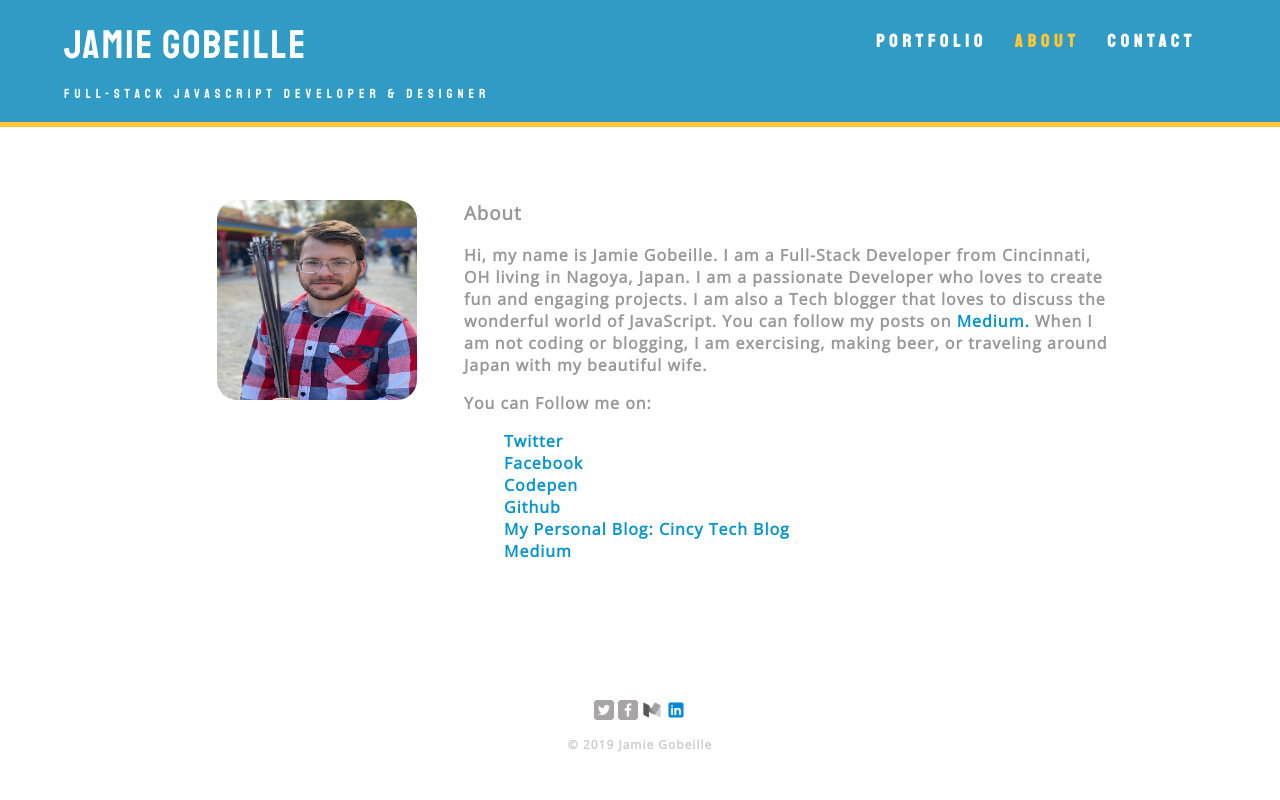
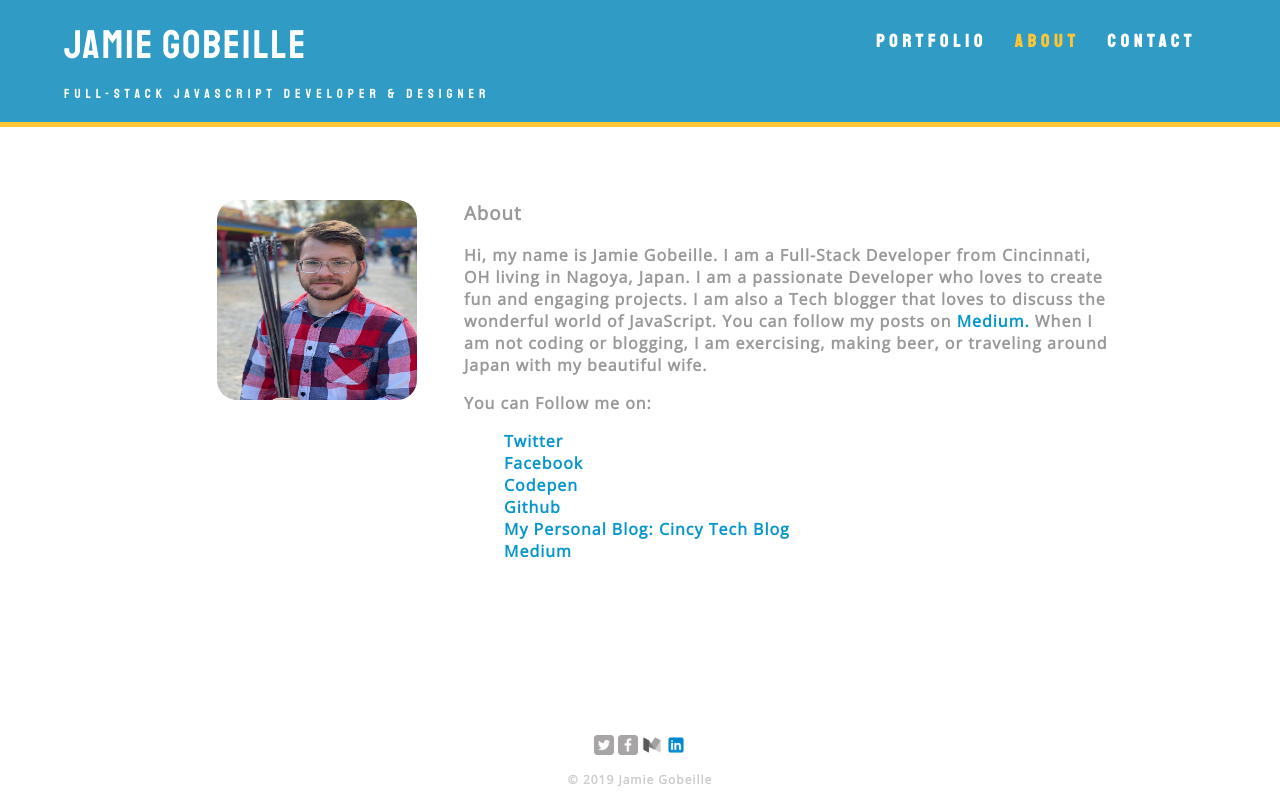
Before and after one commit to Jgobeille/portfolio-site, a plain HTML site: page about.html in a window 1280 px wide. Drawn offline with nearby package versions, Linux system fonts and the light colour scheme.

Commit message:
used flexbox for sticky footer

```diff
--- a/css/main.css
+++ b/css/main.css
@@ -6,6 +6,9 @@ body {
     font-family: 'Open Sans', sans-serif;
     letter-spacing: 1px;
     font-weight: 800;
+    display: flex;
+    flex-direction: column;
+    min-height: 100vh;
 
 }
 
@@ -16,7 +19,7 @@ body {
     max-width: 940px;
     margin: 0 auto;
     padding: 0 5%;
-    min-height: calc(100vh - 300px);
+    /* min-height: calc(100vh - 300px); */
 }
 
 
@@ -122,6 +125,7 @@ footer {
     /* The clear property specifies whether an element can be adjacent to floated elements or if it should be moved down and "clear" any floated elements. */
     clear: both;
     color: #ccc;
+    margin: auto auto 0 auto;
 }
 
 .social-icon {
```
